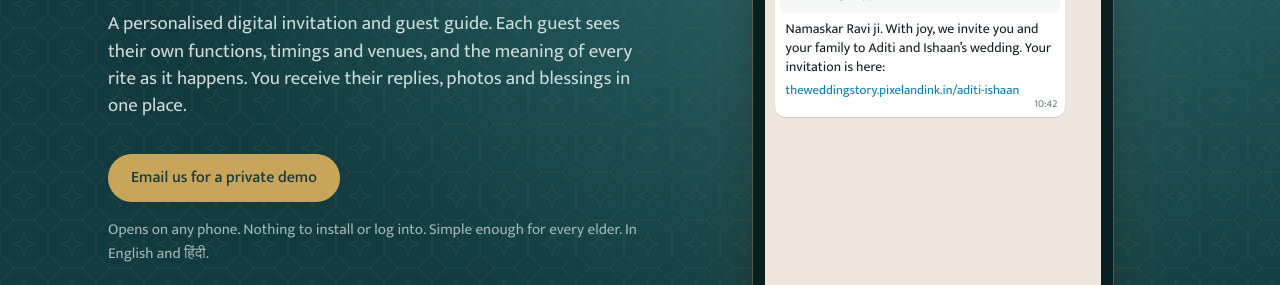
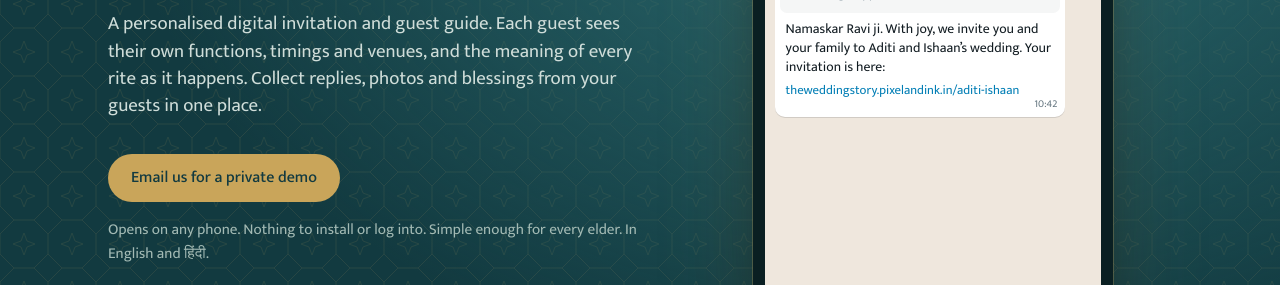
Before and after one commit to ajaymkaul-cloud/the-wedding-story, a website: page index.html in a window 1280 px wide. Shown: the part 515-800 px from the top of the page. Drawn offline with Linux system fonts and the light colour scheme; a web font is replaced by a local one.

Commit message:
Sync from sales-page: hero line
Co-Authored-By: Claude Opus 5.5 <noreply@anthropic.com>
Claude-Session: https://claude.ai/code/session_01Mnn13FQfUiHrSMHStJ5SNg

```diff
--- a/index.html
+++ b/index.html
@@ -327,7 +327,7 @@ footer a:hover{color:#fff}
   <div class="wrap">
     <div>
       <h1 id="hero-h">Your wedding story. From invite to bidai.</h1>
-      <p class="sub">A personalised digital invitation and guest guide. Each guest sees their own functions, timings and venues, and the meaning of every rite as it happens. You receive their replies, photos and blessings in one place.</p>
+      <p class="sub">A personalised digital invitation and guest guide. Each guest sees their own functions, timings and venues, and the meaning of every rite as it happens. Collect replies, photos and blessings from your guests in one place.</p>
       <div class="acts">
         <a class="btn gold js-wa" href="#contact" data-msg="Hello, could I see a private demo of The Wedding Story?">Email us for a private demo</a>
       </div>
```
